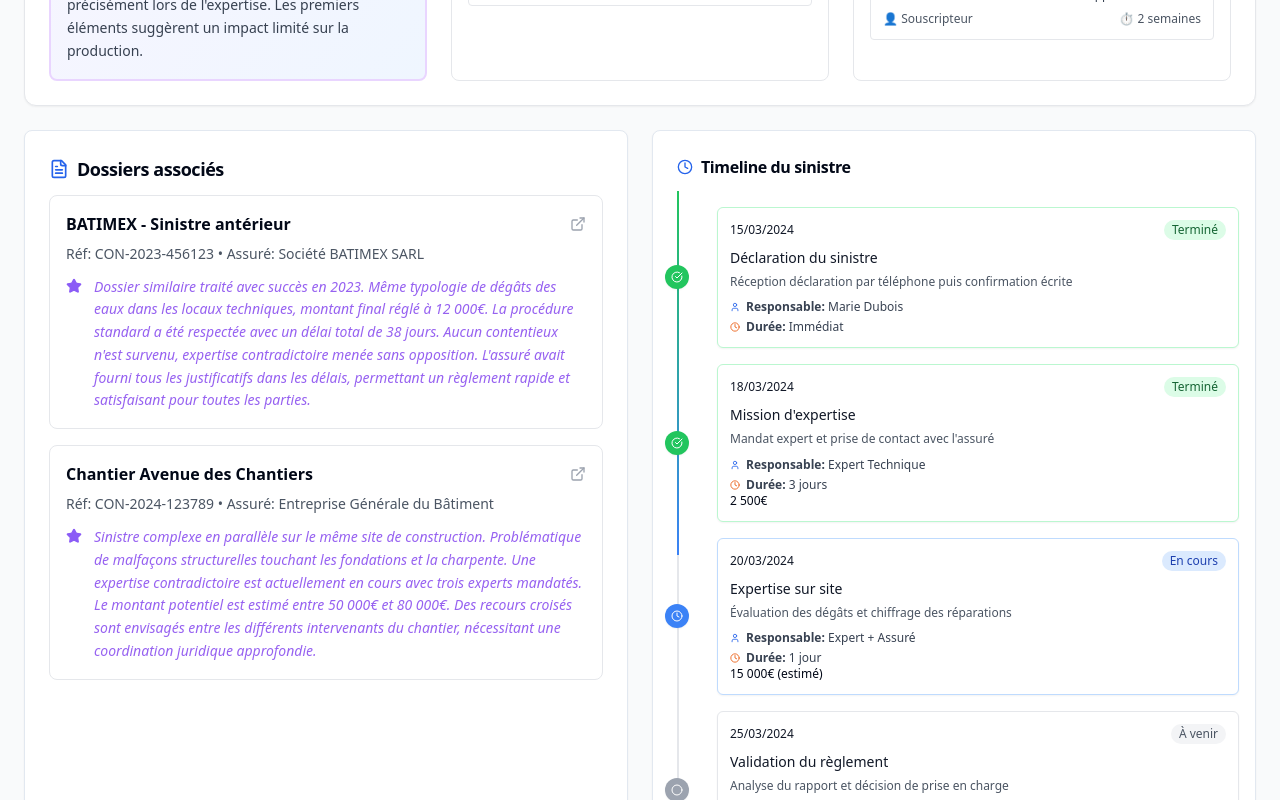
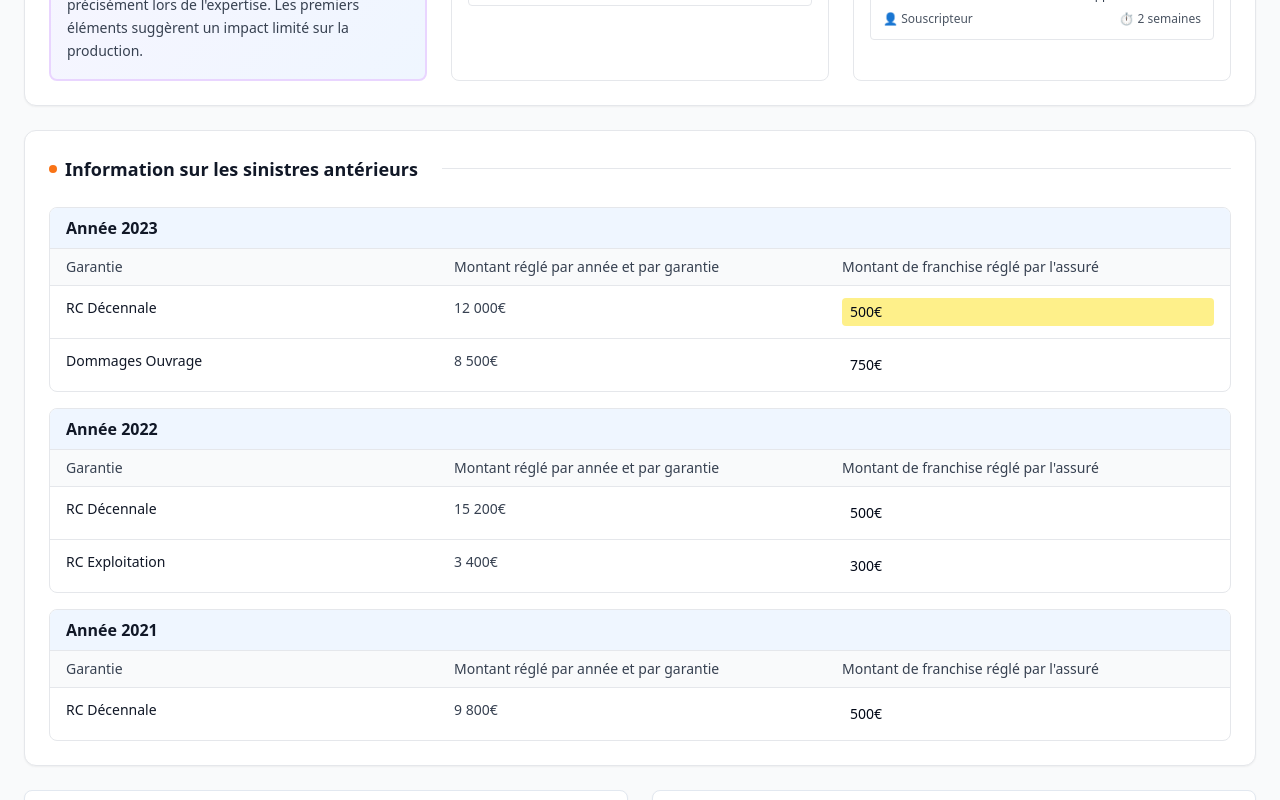
Before and after one commit to innovationaxa/sinistre-contruction-complexe, a React (Vite) app: page /sinistre/synthesis/1 in a window 1280 px wide. Shown: the part 680-1480 px from the top of the page. Built offline with nearby package versions, Linux system fonts and the light colour scheme.

Commit message:
Add section for prior claims
Added a section to the "Chantier et désordre" tab displaying prior claims, including the amount paid per year and guarantee.

```diff
--- a/src/components/SinistreSynthesis/OverviewSection.tsx
+++ b/src/components/SinistreSynthesis/OverviewSection.tsx
@@ -1,15 +1,15 @@
-
-
 import { Badge } from "@/components/ui/badge";
 import { Tooltip, TooltipContent, TooltipProvider, TooltipTrigger } from "@/components/ui/tooltip";
-import { AlertTriangle, CheckCircle, Sparkles, Scale, Clock, TrendingUp, Bot, Info } from "lucide-react";
+import { AlertTriangle, CheckCircle, Sparkles, Scale, Clock, TrendingUp, Bot, Info, FileText } from "lucide-react";
 import { ActeContentieux, AlerteIA, NextAction } from "@/types/sinistre";
+
 interface OverviewSectionProps {
   syntheseIA: string;
   actesContentieux: ActeContentieux[];
   alertesIA: AlerteIA[];
   nextActions: NextAction[];
 }
+
 export function OverviewSection({
   syntheseIA,
   actesContentieux,
@@ -26,6 +26,7 @@ export function OverviewSection({
         return <TrendingUp className="h-4 w-4 text-blue-600" />;
     }
   };
+
   const getAlertColor = (type: string) => {
     switch (type) {
       case "urgent":
@@ -60,7 +61,34 @@ export function OverviewSection({
         return "bg-green-100 text-green-800";
     }
   };
-  return <TooltipProvider>
+
+  // Données des sinistres antérieurs
+  const sinistresAnterieurs = [
+    {
+      annee: "2023",
+      garanties: [
+        { nom: "RC Décennale", montant: "12 000€", franchise: "500€" },
+        { nom: "Dommages Ouvrage", montant: "8 500€", franchise: "750€" }
+      ]
+    },
+    {
+      annee: "2022",
+      garanties: [
+        { nom: "RC Décennale", montant: "15 200€", franchise: "500€" },
+        { nom: "RC Exploitation", montant: "3 400€", franchise: "300€" }
+      ]
+    },
+    {
+      annee: "2021",
+      garanties: [
+        { nom: "RC Décennale", montant: "9 800€", franchise: "500€" }
+      ]
+    }
+  ];
+
+  return (
+    <TooltipProvider>
+      <div className="space-y-6">
         <div className="bg-white rounded-xl border border-gray-200 shadow-sm p-6">
           <div className="flex items-center gap-2 mb-6">
             <div className="w-2 h-2 rounded-full bg-blue-500"></div>
@@ -89,12 +117,8 @@ export function OverviewSection({
                     avec un budget d'expertise alloué de 2 500€. Le préjudice immatériel (arrêt d'activité, perte d'exploitation) reste à quantifier précisément lors de l'expertise.
                     Les premiers éléments suggèrent un impact limité sur la production.
                   </p>
-
-
                 </div>
               </div>
-
-
             </div>
 
             {/* Colonne 2 - Alertes IA */}
@@ -151,5 +175,44 @@ export function OverviewSection({
             </div>
           </div>
         </div>
-  </TooltipProvider>;
+
+        {/* Nouvelle section - Sinistres antérieurs */}
+        <div className="bg-white rounded-xl border border-gray-200 shadow-sm p-6">
+          <div className="flex items-center gap-2 mb-6">
+            <div className="w-2 h-2 rounded-full bg-orange-500"></div>
+            <h2 className="text-lg font-semibold text-gray-900">Information sur les sinistres antérieurs</h2>
+            <div className="flex-1 h-px bg-gray-200 ml-4"></div>
+          </div>
+
+          <div className="space-y-4">
+            {sinistresAnterieurs.map((annee, index) => (
+              <div key={annee.annee} className="border border-gray-200 rounded-lg overflow-hidden">
+                <div className="bg-blue-50 px-4 py-2 border-b border-gray-200">
+                  <h3 className="font-semibold text-gray-900">Année {annee.annee}</h3>
+                </div>
+
+                <div className="divide-y divide-gray-200">
+                  <div className="grid grid-cols-3 gap-4 px-4 py-2 bg-gray-50 font-medium text-sm text-gray-700">
+                    <div>Garantie</div>
+                    <div>Montant réglé par année et par garantie</div>
+                    <div>Montant de franchise réglé par l'assuré</div>
+                  </div>
+
+                  {annee.garanties.map((garantie, gIndex) => (
+                    <div key={gIndex} className="grid grid-cols-3 gap-4 px-4 py-3 text-sm">
+                      <div className="font-medium text-gray-900">{garantie.nom}</div>
+                      <div className="text-gray-700">{garantie.montant}</div>
+                      <div className={`font-medium ${gIndex === 0 && index === 0 ? 'bg-yellow-200' : ''} px-2 py-1 rounded`}>
+                        {garantie.franchise}
+                      </div>
+                    </div>
+                  ))}
+                </div>
+              </div>
+            ))}
+          </div>
+        </div>
+      </div>
+    </TooltipProvider>
+  );
 }
```
Lines whose indentation alone changed are shown as unchanged.
